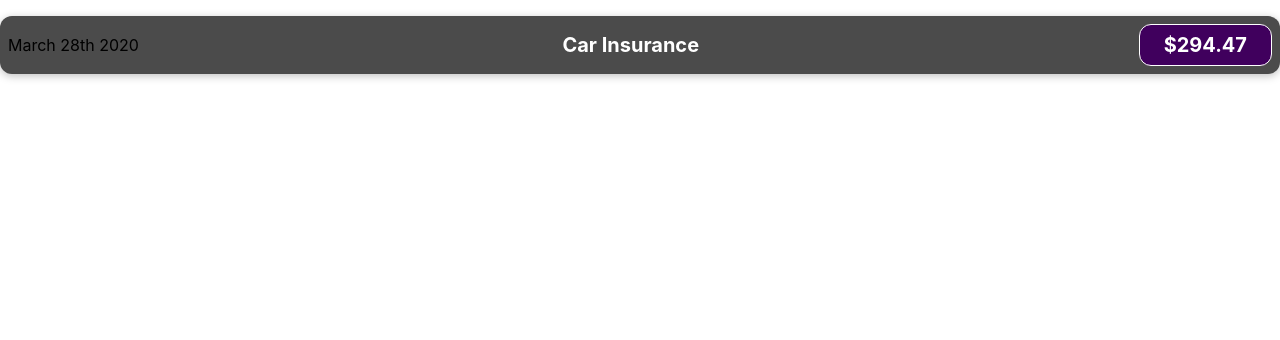
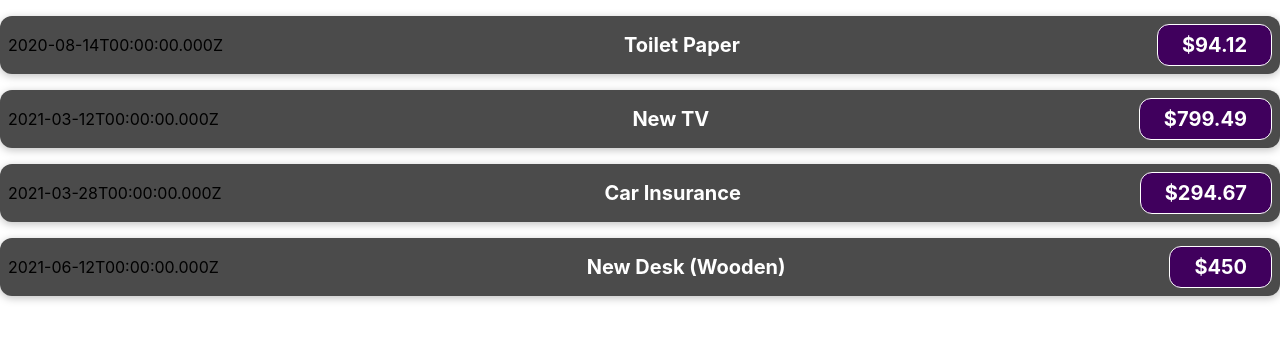
Before and after one commit to pickles135/budjet-track, a React (Create React App) app: page / in a window 1280 px wide. Shown: the top 340 px of the page. Built offline with nearby package versions, Linux system fonts and the light colour scheme.

Commit message:
passes props from App.js to Expenses

```diff
--- a/src/App.js
+++ b/src/App.js
@@ -1,11 +1,52 @@
-import ExpenseItem from './components/ExpenseItem';
+import ExpenseItem from "./components/ExpenseItem";
 
-import './App.css';
+import "./App.css";
 
 function App() {
+  const expenses = [
+    {
+      id: "e1",
+      title: "Toilet Paper",
+      amount: 94.12,
+      date: new Date(2020, 7, 14),
+    },
+    { id: "e2", title: "New TV", amount: 799.49, date: new Date(2021, 2, 12) },
+    {
+      id: "e3",
+      title: "Car Insurance",
+      amount: 294.67,
+      date: new Date(2021, 2, 28),
+    },
+    {
+      id: "e4",
+      title: "New Desk (Wooden)",
+      amount: 450,
+      date: new Date(2021, 5, 12),
+    },
+  ];
+
   return (
     <div className="App">
-      <ExpenseItem />
+      <ExpenseItem
+        title={expenses[0].title}
+        amount={expenses[0].amount}
+        date={expenses[0].date}
+      />
+      <ExpenseItem
+        title={expenses[1].title}
+        amount={expenses[1].amount}
+        date={expenses[1].date}
+      />
+      <ExpenseItem
+        title={expenses[2].title}
+        amount={expenses[2].amount}
+        date={expenses[2].date}
+      />
+      <ExpenseItem
+        title={expenses[3].title}
+        amount={expenses[3].amount}
+        date={expenses[3].date}
+      />
     </div>
   );
 }
--- a/src/components/ExpenseItem.js
+++ b/src/components/ExpenseItem.js
@@ -1,13 +1,13 @@
 import React from "react";
 import "./ExpenseItem.css";
 
-const ExpenseItem = () => {
+const ExpenseItem = (props) => {
   return (
     <div className="expense-item">
-      <div>March 28th 2020</div>
+      <div>{props.date.toISOString()}</div>
       <div className="expense-item__description">
-        <h2>Car Insurance</h2>
-        <div className="expense-item__price">$294.47</div>
+        <h2>{props.title}</h2>
+        <div className="expense-item__price">${props.amount}</div>
       </div>
     </div>
   );
```
